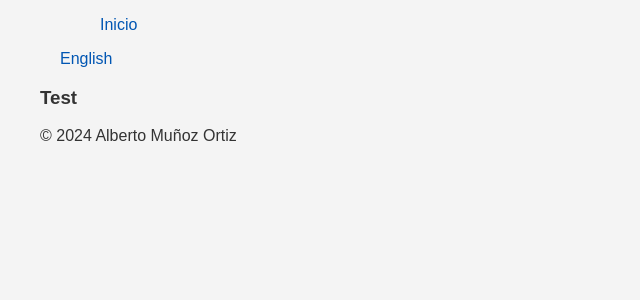
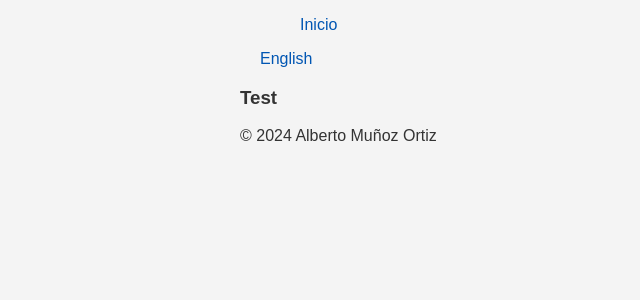
Before and after one commit to amunozo/amunozo.github.io, a Jekyll site: the page built from es/blog.md, in a window 1280 px wide. Shown: the top 300 px of the page, without its empty margins (0-640 px from the left). Built offline with Jekyll 4.4.1, drawn with Linux system fonts in a browser that asks for light colours; some web fonts are replaced.

Commit message:
Update style.css

```diff
--- a/assets/css/style.css
+++ b/assets/css/style.css
@@ -3,13 +3,13 @@ body {
   font-family: 'Noto', sans-serif; /* Use the Google Font here */
   background-color: #f4f4f4;
   color: #333;
-  max-width: 1200px; /* Adjust as needed */
+  max-width: 800px; /* Adjust as needed */
   margin: 0 auto; /* Centers the body content */
   padding: 0 20px; /* Adds horizontal padding */
 }
 
 nav {
-  max-width: 1200px; /* Adjust as needed */
+  max-width: 800px; /* Adjust as needed */
   margin: 0 auto; /* Centers the navigation */
   padding: 0 20px; /* Adds horizontal padding */
 }
```
